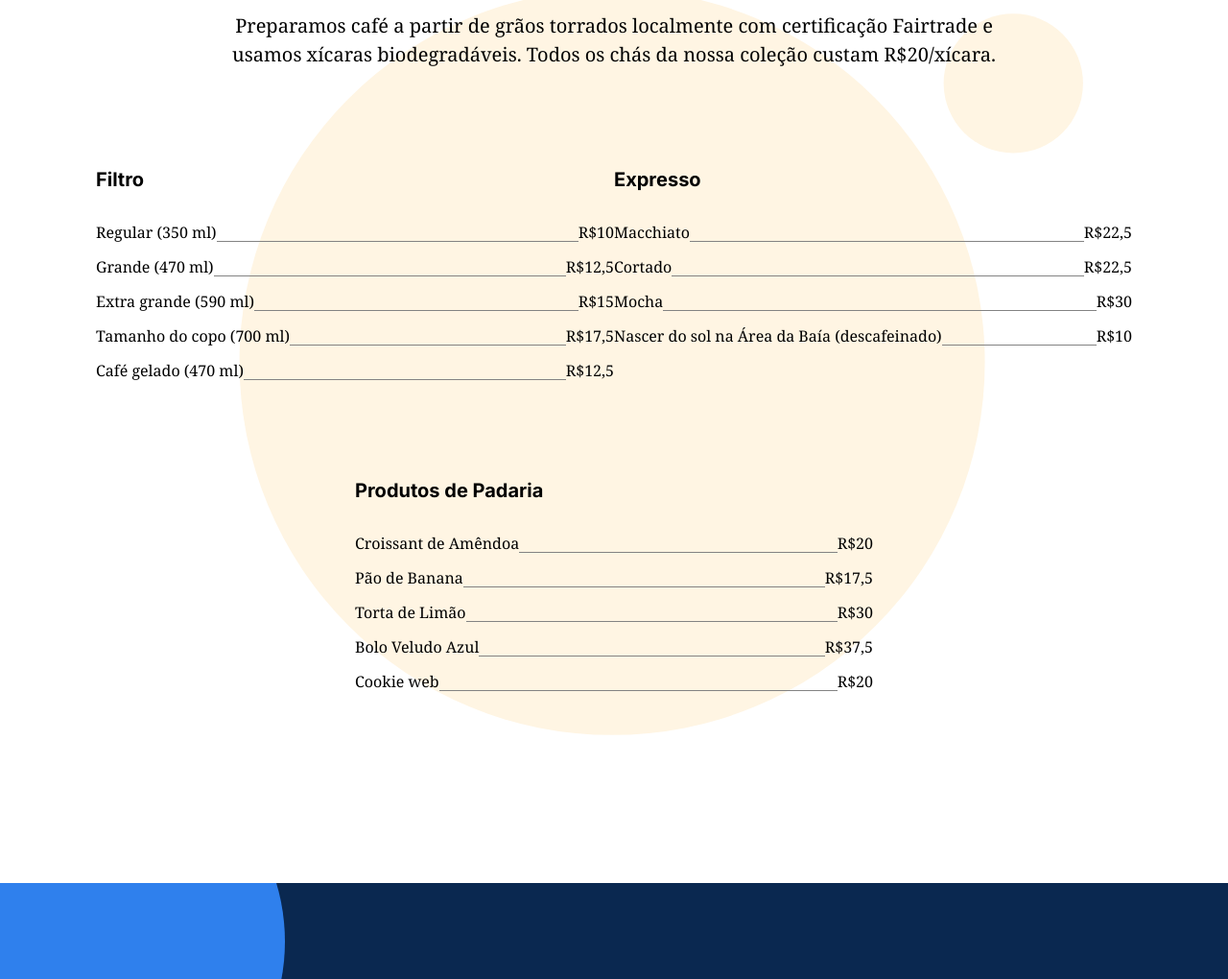
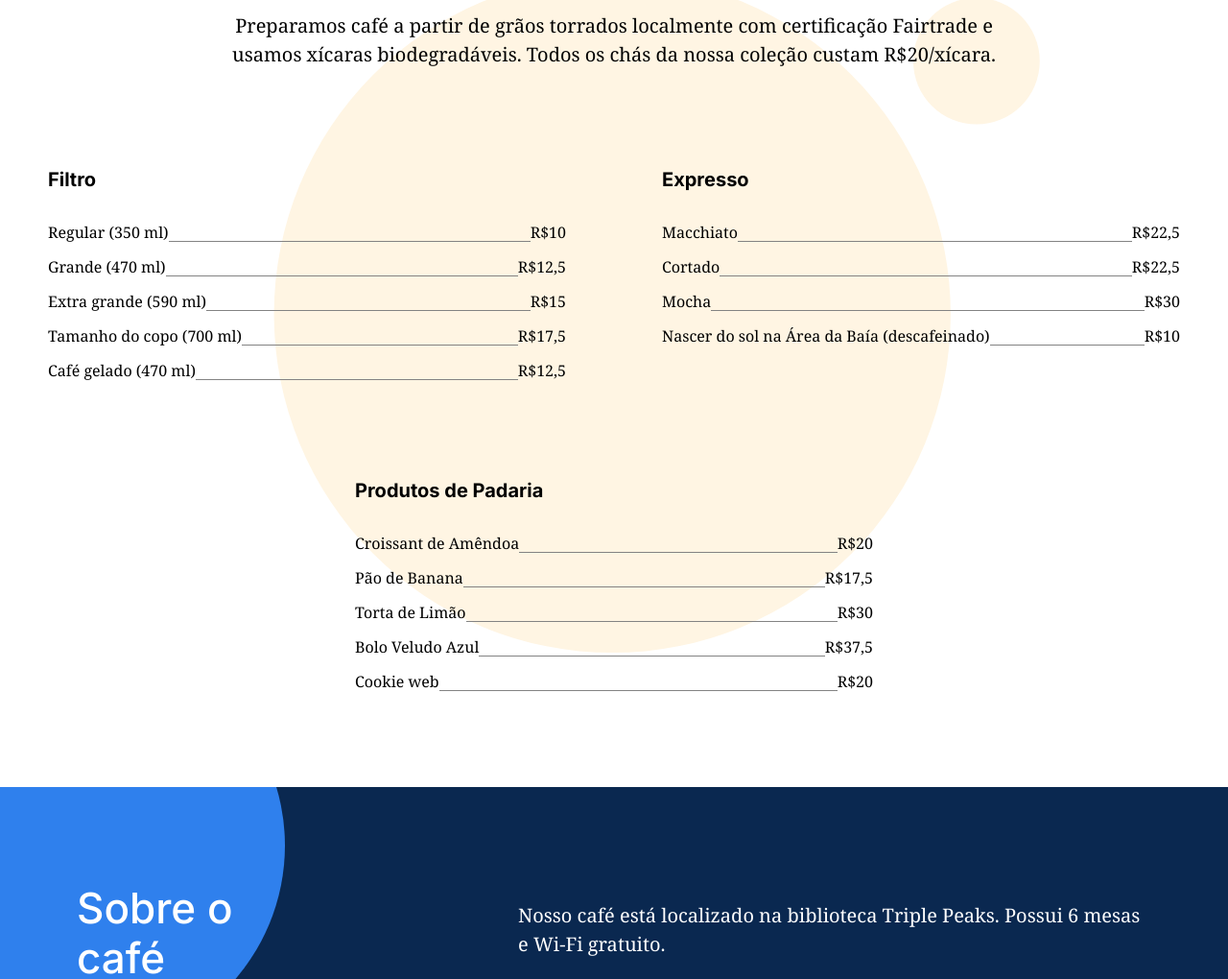
Before and after one commit to BrunoRiSa/web_project_coffeeshop, a plain HTML site: page index.html in a window 1280 px wide. Shown: the part 2690-3710 px from the top of the page at 96% size. Drawn offline with Linux system fonts and the light colour scheme.

Commit message:
Atualiza section menu

```diff
--- a/blocks/card.css
+++ b/blocks/card.css
@@ -2,14 +2,14 @@
   display: flex;
   flex-direction: column;
   flex-wrap: wrap;
+  max-width: 540px;
   width: 540px;
+  min-width: 400px;
   row-gap: 30px;
-  margin-bottom: 100px;
-  /* margin-right: 100px; */
 }
 
-.card:nth-of-type(1) {
-  padding-right: 100px;
+.card_margin_bottom {
+  margin-bottom: 100px;
 }
 
 .card__title {
--- a/blocks/menu.css
+++ b/blocks/menu.css
@@ -43,9 +43,8 @@
 .menu__cards {
   margin-left: auto;
   margin-right: auto;
-  margin-bottom: 100px;
   display: flex;
-  flex-direction: row;
   flex-wrap: wrap;
   justify-content: center;
+  gap: 100px;
 }
--- a/blocks/page.css
+++ b/blocks/page.css
@@ -1,7 +1,6 @@
 * {
   box-sizing: border-box;
   margin: 0;
-  /* outline: 1px solid red; */
 }
 
 .page {
@@ -12,5 +11,5 @@
   font-family: "Inter", Arial, sans-serif;
   font-size: 16px;
   line-height: 20px;
-  overflow: hidden;
+  overflow-x: hidden;
 }
--- a/index.html
+++ b/index.html
@@ -173,8 +173,7 @@
             >
           </div>
           <div class="menu__cards">
-            <div></div>
-            <div class="card">
+            <div class="card card_margin_right">
               <h4 class="card__title">Filtro</h4>
               <ul class="card__content">
                 <li class="card__list-item">
@@ -219,7 +218,7 @@
                 </li>
               </ul>
             </div>
-            <div class="card">
+            <div class="card card_margin_bottom">
               <h4 class="card__title">Produtos de Padaria</h4>
               <ul class="card__content">
                 <li class="card__list-item">
```
